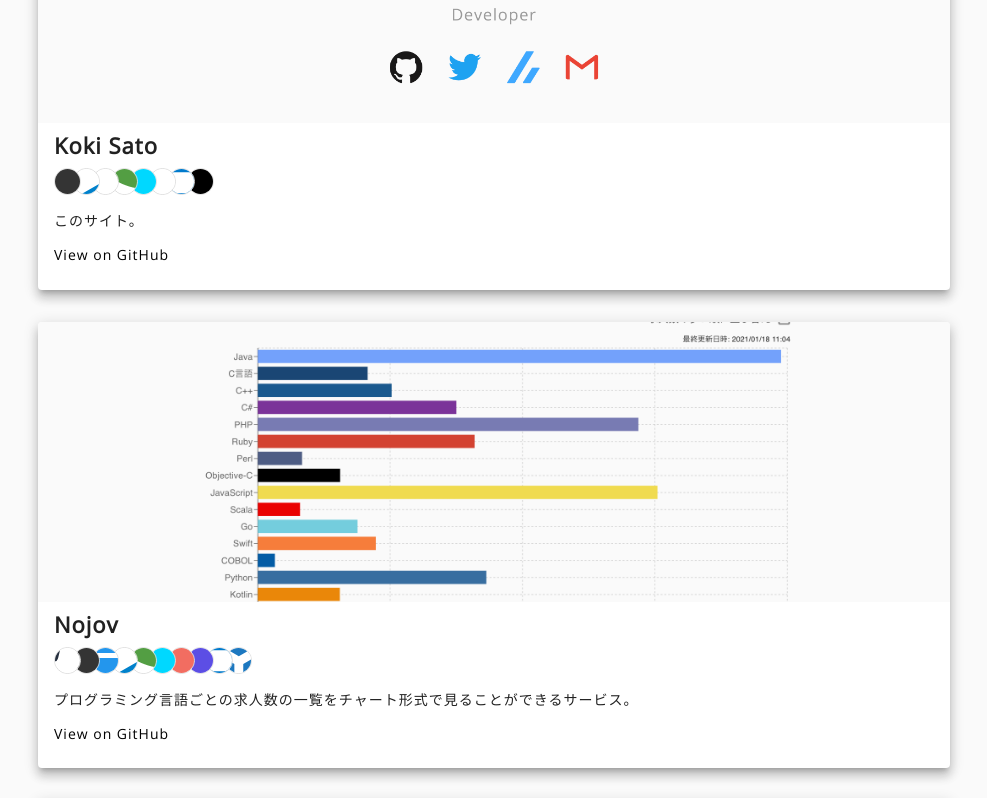
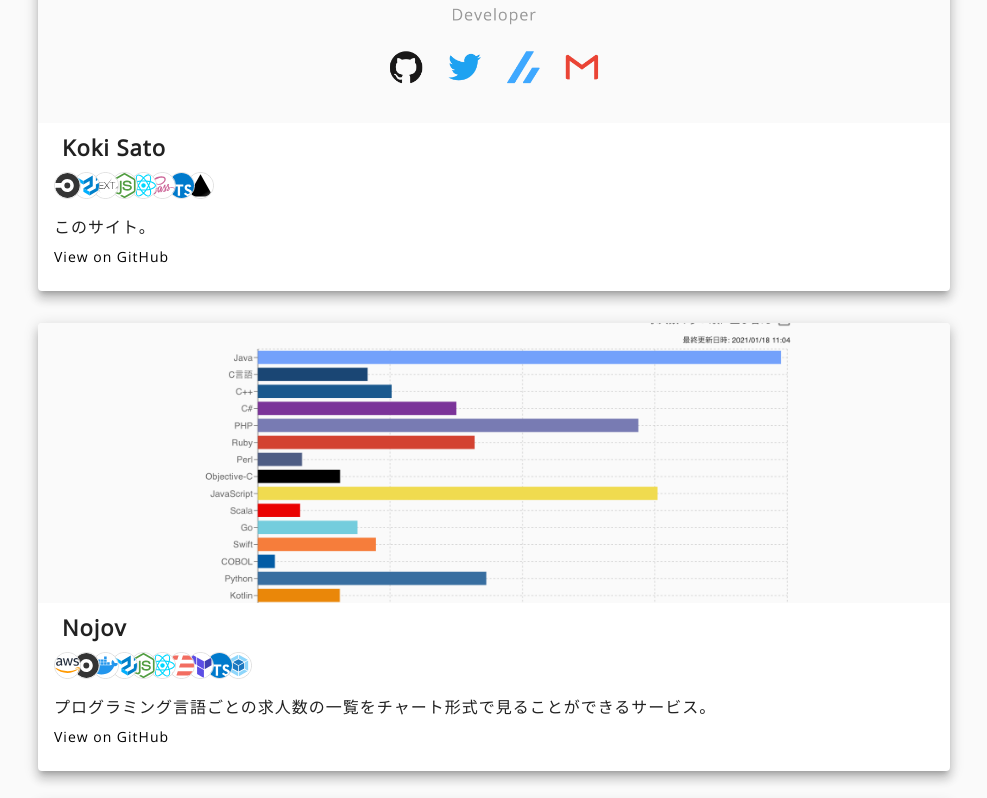
Before and after one commit to kou-pg-0131/homepage, a Next.js app: page / in a window 1280 px wide. Shown: the part 2540-3338 px from the top of the page, without its empty margins (146-1133 px from the left). Built offline with nearby package versions, Linux system fonts and the light colour scheme.

Commit message:
PortfolioCardList をリファクタ

```diff
--- a/src/components/portfolioCardList.tsx
+++ b/src/components/portfolioCardList.tsx
@@ -2,7 +2,7 @@ import React from 'react';
 import { makeStyles, createStyles, Theme } from '@material-ui/core/styles';
 import { Typography, Avatar, Card, CardContent, CardActionArea, CardMedia, Grid } from '@material-ui/core';
 import { AvatarGroup } from '@material-ui/lab';
-import { Portfolio, Skill } from '../domain';
+import { Portfolio } from '../domain';
 import { ExternalLink } from '.';
 
 const useStyles = makeStyles((theme: Theme) =>
@@ -10,11 +10,14 @@ const useStyles = makeStyles((theme: Theme) =>
     container: {
       marginBottom: theme.spacing(2),
     },
-    name: {
+    groupName: {
       fontSize: 16,
       fontWeight: 'bold',
       marginBottom: theme.spacing(1),
       textAlign: 'center',
+    },
+    description: {
+      marginBottom: theme.spacing(1),
     },
     img: {
       height: 300,
@@ -29,7 +32,7 @@ const useStyles = makeStyles((theme: Theme) =>
       marginBottom: theme.spacing(2),
     },
     avatarLink: {
-      border: '1px solid #ddd !important',
+      border: '1px solid #ddd',
       borderRadius: '50%',
     },
     avatar: {
@@ -38,17 +41,17 @@ const useStyles = makeStyles((theme: Theme) =>
       width: 25,
     },
     avatarImg: {
+      height: '100%',
       objectFit: 'fill',
+      width: '100%',
     },
-    content: {
+    cardContent: {
       paddingTop: 0,
     },
     title: {
       fontSize: 22,
-      margin: '7px 0',
-    },
-    description: {
-      marginBottom: theme.spacing(2),
+      fontWeight: 'bold',
+      margin: theme.spacing(1),
     },
   }),
 );
@@ -63,7 +66,7 @@ export const PortfolioCardList: React.VFC<Props> = (props: Props) => {
 
   return (
     <>
-      <Typography className={classes.name}>{props.name}</Typography>
+      <Typography className={classes.groupName}>{props.name}</Typography>
       <Grid container className={classes.container} spacing={4}>
         {props.portfolios.map(portfolio => (
           <Grid key={portfolio.title} item xs={12}>
@@ -78,16 +81,17 @@ export const PortfolioCardList: React.VFC<Props> = (props: Props) => {
                   </ExternalLink>
                 </CardActionArea>
               )}
-              <CardContent className={classes.content}>
-                <h4 className={classes.title}>{portfolio.title}</h4>
+
+              <CardContent className={classes.cardContent}>
+                <Typography className={classes.title}>{portfolio.title}</Typography>
                 <AvatarGroup className={classes.avatarGroup} max={100}>
-                  {(portfolio.skills as unknown as Skill[]).sort((a, b) => a.name < b.name ? -1 : 1).map(skill => (
+                  {portfolio.skills.concat().sort((a, b) => a.name < b.name ? -1 : 1).map(skill => (
                     <ExternalLink key={skill.name} className={classes.avatarLink} href={skill.href}>
                       <Avatar className={classes.avatar} imgProps={{ className: classes.avatarImg }} src={skill.imgSrc} alt={skill.name}/>
                     </ExternalLink>
                   ))}
                 </AvatarGroup>
-                <p>{portfolio.description}</p>
+                <Typography className={classes.description}>{portfolio.description}</Typography>
                 <ExternalLink href={portfolio.githubUrl}>
                   View on GitHub
                 </ExternalLink>
```
